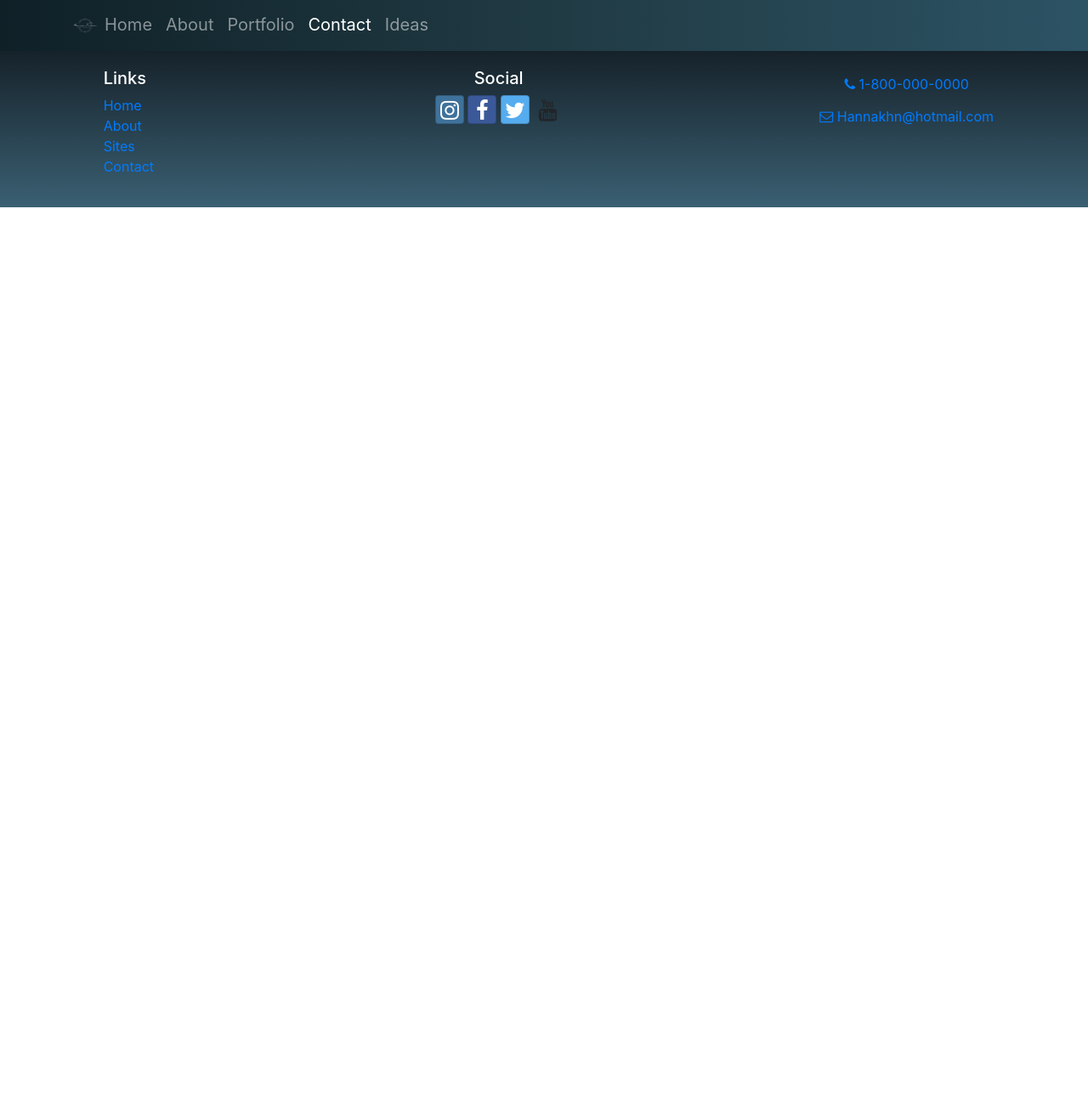
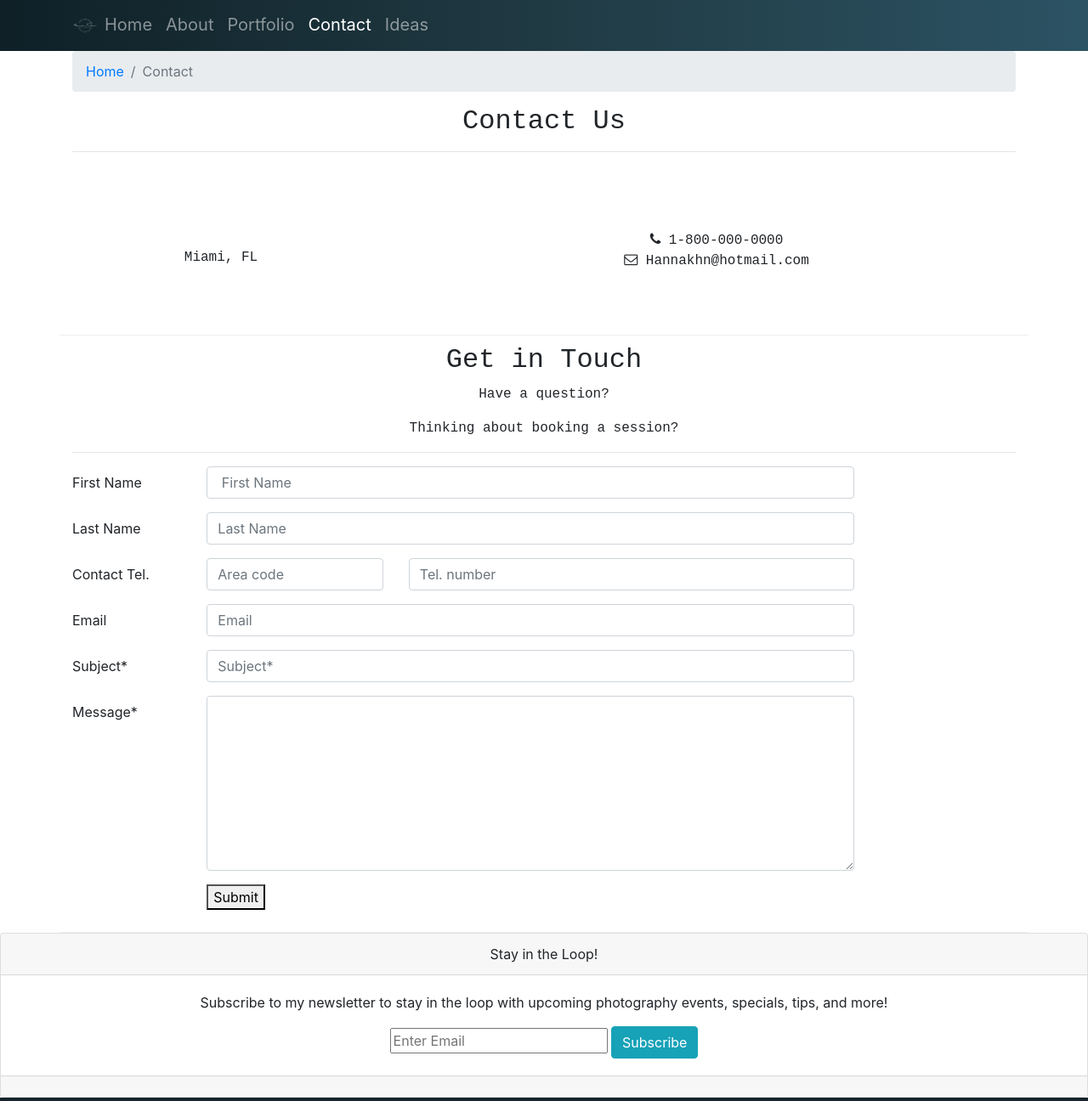
Before and after one commit to Hannakhn/Photography-website, a website: page contact.html in a window 1280 px wide. Shown: the part 164-1460 px from the top of the page at 85% size. Before the commit the page ends 800 px from the top, so only its background shows below. Drawn offline with nearby package versions, Linux system fonts and the light colour scheme.

Commit message:
Contact Page

```diff
--- a/contact.html
+++ b/contact.html
@@ -30,7 +30,7 @@
     <nav class="navbar navbar-expand-sm navbar-dark sticky-top">
         <div class="container">
             <!--the href points to the same page-->
-            <a class="navbar-header" href="#"><img src="images/Logo - white.png" height="30" width="30" /></a>
+            <a class="navbar-header" href="index.html"><img src="images/Logo - white.png" height="30" width="30" /></a>
             <button class="navbar-toggler ml-auto" type="button" data-toggle="collapse" data-target="#topNavBar">
                 <span class="navbar-toggler-icon"></span>
             </button>
@@ -46,9 +46,117 @@
             </div>
         </div>
     </nav>
+    <!--Form Section-->
+
+    <div class="container">
+        <div class="row">
+            <div class="col">
+                <ol class="breadcrumb">
+                    <li class="breadcrumb-item"><a href="index.html">Home</a></li>
+                    <li class="breadcrumb-item active">Contact</li>
+                </ol>
+                <h2 class="textTitle">Contact Us</h2>
+                <hr />
+            </div>
+        </div>
+
+        <div class="row row-content align-items-center">
+            <div class="col-sm-4 textTitle">
+                <h5>Our Address</h5>
+                <address>
+                    Miami, FL
+                </address>
+            </div>
+            <!--Button created using the bootstrap btn components-->
+            <div class="col textTitle">
+                <a role="button" class="btn btn-link" href="tel:+18000000000"></a><i class="fa
+                fa-phone"></i> 1-800-000-0000<br>
+                <a role="button" class="btn btn-link" href="mailto:Hannakhn@hotmail.com"></a><i class="fa
+                fa-envelope-o"></i> Hannakhn@hotmail.com
+            </div>
+        </div>
+
+        <div class="row row-content text-align-center">
+            <div class="col-12">
+                <h2 class="textTitle">Get in Touch</h2>
+                <p class="textTitle">Have a question?</p>
+                <p class="textTitle">Thinking about booking a session?</p>
+                <hr />
+            </div>
+            <div class="col-md-10">
+
+                <!--Form Section for text input-->
+                <form>
+                    <div class="form-group row">
+                        <label for="firstName" class="col-md-2 col-form-label">First Name</label>
+                        <div class="col-md-10">
+                            <input type="text" class="form-control" id="firstName" name="firstName"
+                                placeholder=" First Name" />
+                        </div>
+                    </div>
+                    <div class="form-group row">
+                        <label for="lastName" class="col-md-2 col-form-label">Last Name</label>
+                        <div class="col-md-10">
+                            <input type="text" class="form-control" id="lastName" name="lastName"
+                                placeholder="Last Name" />
+                        </div>
+                    </div>
+                    <div class="form-group row">
+                        <label for="areaCode" class="col-md-2 col-form-label">Contact Tel.</label>
+                        <div class="col-5 col-md-3">
+                            <input type="tel" class="form-control" id="areaCode" name="areaCode"
+                                placeholder="Area code" />
+                        </div>
+                        <div class="col-7">
+                            <input type="tel" class="form-control" name="telNum" placeholder="Tel. number" />
+                        </div>
+                    </div>
+                    <div class="form-group row">
+                        <label for="email" class="col-md-2 col-form-label">Email</label>
+                        <div class="col-md-10">
+                            <input type="email" class="form-control" id="email" name="email" placeholder="Email" />
+                        </div>
+                    </div>
+                    <div class="form-group row">
+                        <label for="sunject" class="col-md-2 col-form-label">Subject*</label>
+                        <div class="col-md-10">
+                            <input type="text" class="form-control" id="subject" name="subject"
+                                placeholder="Subject*" />
+                        </div>
+                    </div>
+                    <div class="form-group row">
+                        <label for="feedback" class="col-md-2 col-form-label">Message*</label>
+                        <div class="col-md-10">
+                            <textarea class="form-control" id="message" name="message" rows="8"></textarea>
+                        </div>
+                    </div>
+                    <div class="form-group row">
+                        <div class="offset-md-2 col-md-10">
+                            <button type="submit" class="btn-btn-primary">Submit</button>
+                        </div>
+                    </div>
+                </form>
+            </div>
+        </div>
+    </div>
+
+    <!--NewsLetter Section-->
+    <div class="card text-center">
+        <div class="card-header">
+            Stay in the Loop!
+        </div>
+        <div class="card-body">
+            <p class="card-text">Subscribe to my newsletter to stay in the loop with upcoming photography events,
+                specials, tips, and more!</p>
+            <input type="email" name="email" id="email" placeholder="Enter Email" />
+            <a href="#" class="btn btn-info">Subscribe</a>
+        </div>
+        <div class="card-footer text-muted">
+        </div>
+    </div>
 
     <footer class="site-footer">
-        <div class="container-fluid">
+        <div class="container">
             <div class="row">
                 <div class="col-4 col-sm-2 offset-1">
                     <h5>Links</h5>
--- a/css/styles.css
+++ b/css/styles.css
@@ -16,6 +16,7 @@ h5 {
 .site-footer {
     background-image: linear-gradient(#16222a, #3a6073);
     padding: 20px 0;
+    margin-top: 0;
 
 }
 
@@ -40,6 +41,7 @@ h5 {
 .carousel {
     padding-top: 20px;
     padding-bottom: 20px;
+    border:1px #0f2027;
 }
 
 #carouselButton {
@@ -50,10 +52,13 @@ h5 {
 
 }
 
-.card {
-    color: #f2f2f2, #2c5364;
-    font-size: 15px;
-    font-weight: bold;
-    background-color: white;
-    bottom: 10px;
+.row-content {
+    padding: 10px 0;
+    border-bottom: 1px ridge;
+    min-height: 200px;
 }
+
+.textTitle {
+    text-align: center;
+    font-family:'Courier New', Courier, monospace
+}
```
Also changed, not shown: about.html (+17 -1 lines), index.html (+2 -2 lines), 1 other file.
